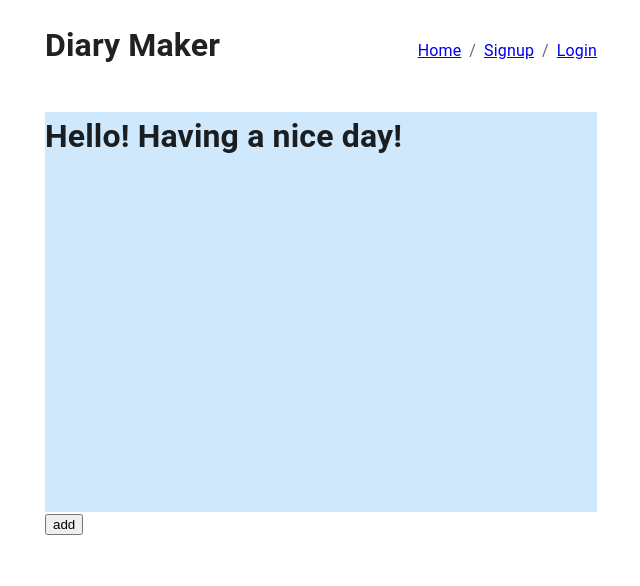
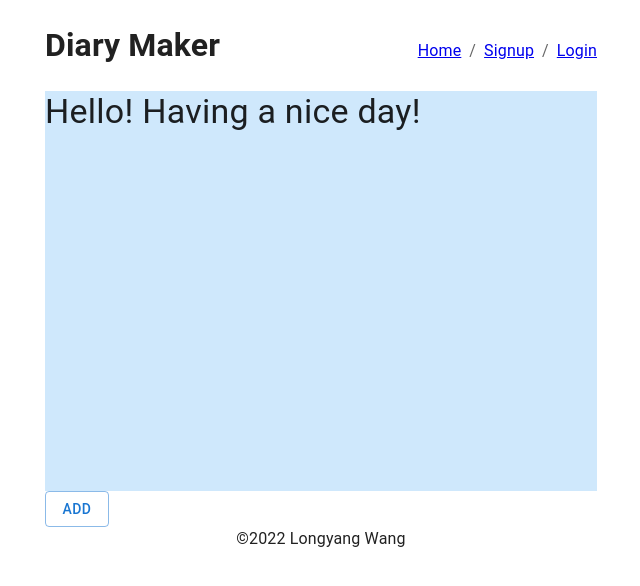
Before and after one commit to YangLongWang/taking-diary, a React (Create React App) app in the folder client/: page / in a window 1280 px wide. Shown: the top 586 px of the page, without its empty margins (319-959 px from the left). Built offline with nearby package versions, Linux system fonts and the light colour scheme.

Commit message:
add footer

```diff
--- a/client/src/App.js
+++ b/client/src/App.js
@@ -17,6 +17,7 @@ import Home from "./pages/Home";
 import Login from "./pages/Login";
 import Signup from "./pages/Signup";
 import Header from "./components/Header";
+import Footer from "./components/Footer";
 
 const httpLink = createHttpLink({
   uri: "/graphql",
@@ -49,6 +50,7 @@ function App() {
             <Route path='/signup' element={<Signup />} />
             <Route path='/login' element={<Login />} />
           </Routes>
+          <Footer />
         </Router>
       </Container>
     </ApolloProvider>
--- a/client/src/components/Footer/index.js
+++ b/client/src/components/Footer/index.js
@@ -0,0 +1,11 @@
+import React from "react";
+import { Typography } from "@mui/material";
+
+export default function Footer() {
+  return (
+    <Typography align="center">
+      {" "}
+      &copy;{new Date().getFullYear()} Longyang Wang
+    </Typography>
+  );
+}
--- a/client/src/pages/Home.js
+++ b/client/src/pages/Home.js
@@ -1,14 +1,13 @@
 import React from "react";
-import Box from "@mui/material/Box";
-import Container from "@mui/material/Container";
+import { Box, Typography, Container, Button } from "@mui/material";
 
 function Home() {
   return (
     <>
       <Box sx={{ bgcolor: "#cfe8fc", height: "50vh" }}>
-        <h1>Hello! Having a nice day!</h1>
+        <Typography variant="h4">Hello! Having a nice day!</Typography>
       </Box>
-      <button>add</button>
+      <Button variant="outlined">add</Button>
     </>
   );
 }
```
